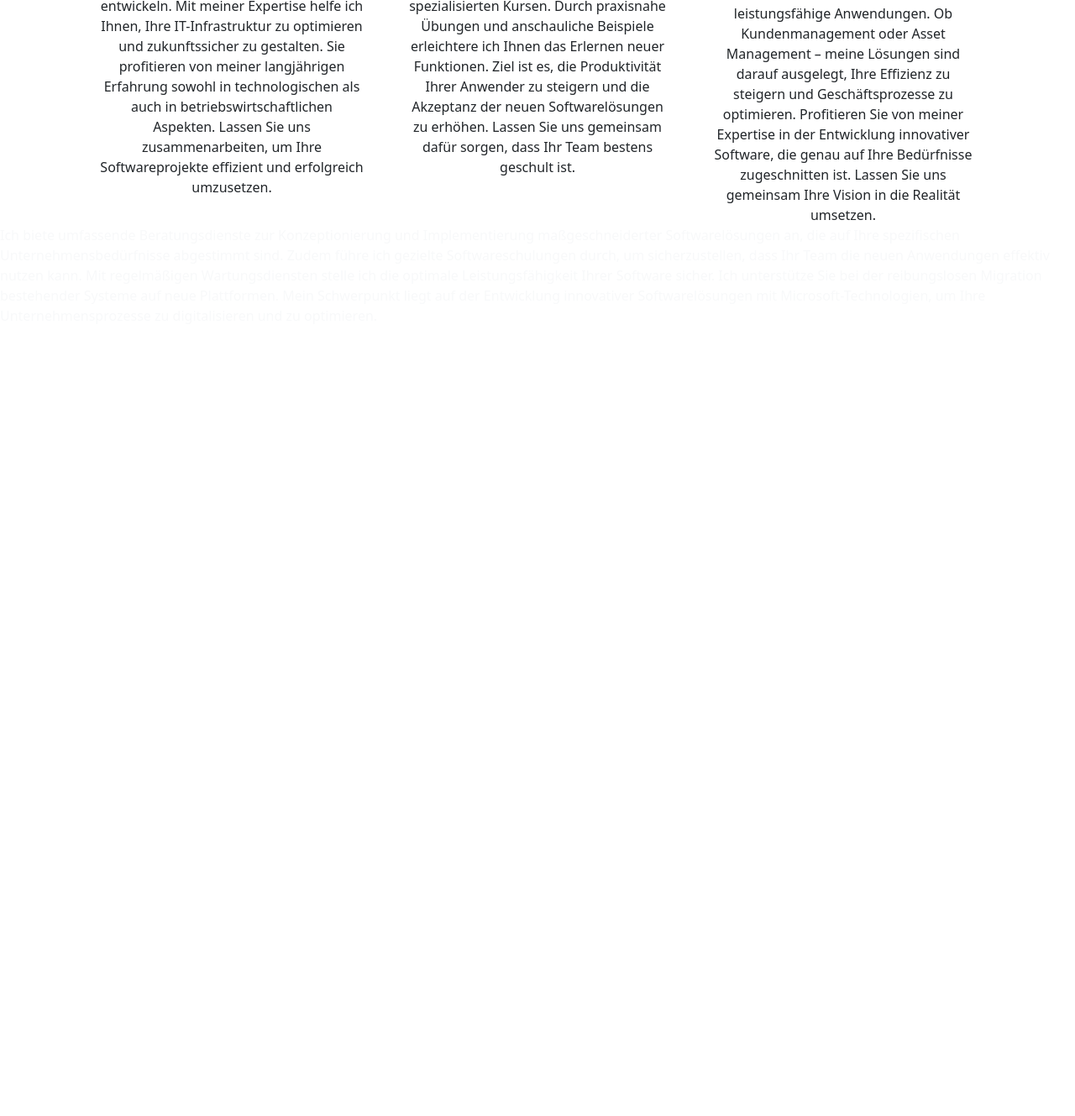
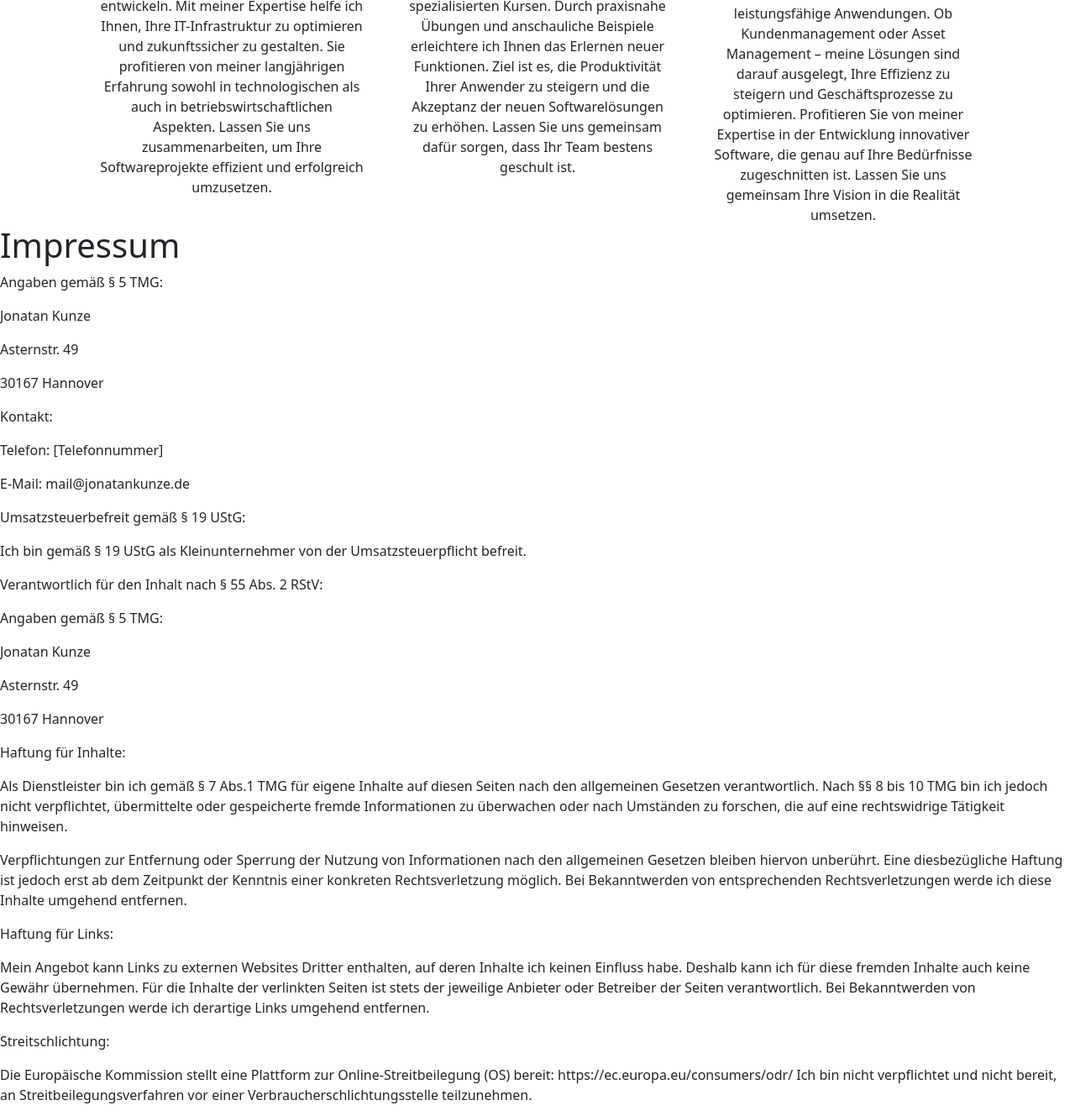
Before and after one commit to RebornStreicherJo/RebornStreicherJo.github.io, a plain HTML site: page index.html in a window 1280 px wide. Shown: the part 922-2251 px from the top of the page at 84% size. Before the commit the page ends 1326 px from the top, so only its background shows below. Drawn offline with nearby package versions, Linux system fonts and the light colour scheme.

Commit message:
imprint update

```diff
--- a/index.html
+++ b/index.html
@@ -99,7 +99,8 @@
                     <div class="icon-stack icon-stack-xl bg-gradient-primary-to-secondary text-white mb-4"><i
                             data-feather="smartphone"></i></div>
                     <h3>Softwareschulungen</h3>
-                    <p class="mb-0 text-justify">Ich biete gezielte Schulungen für die von mir entwickelte Software an, damit Sie und
+                    <p class="mb-0 text-justify">Ich biete gezielte Schulungen für die von mir entwickelte Software an,
+                        damit Sie und
                         Ihr Team sie vollständig verstehen und effektiv nutzen können. Meine Trainings sind auf Ihre
                         individuellen Bedürfnisse zugeschnitten, von grundlegenden Einführungen bis hin zu
                         spezialisierten Kursen. Durch praxisnahe Übungen und anschauliche Beispiele erleichtere ich
@@ -111,7 +112,8 @@
                     <div class="icon-stack icon-stack-xl bg-gradient-primary-to-secondary text-white mb-4"><i
                             data-feather="code"></i></div>
                     <h3>Entwicklung von Softwarelösungen</h3>
-                    <p class="mb-0 text-justify">Mein Schwerpunkt liegt auf der Entwicklung maßgeschneiderter Softwarelösungen, die
+                    <p class="mb-0 text-justify">Mein Schwerpunkt liegt auf der Entwicklung maßgeschneiderter
+                        Softwarelösungen, die
                         Ihre Unternehmensprozesse digitalisieren. Mit den Technologien der Microsoft Power Platform und
                         ASP.NET erstelle ich leistungsfähige Anwendungen. Ob Kundenmanagement oder Asset Management –
                         meine Lösungen sind darauf ausgelegt, Ihre Effizienz zu steigern und Geschäftsprozesse zu
@@ -122,6 +124,54 @@
             </div>
         </div>
     </section>
+
+    <!-- Imprint -->
+    <section id="Imprint">
+        <h1>Impressum</h1>
+        <p> Angaben gemäß § 5 TMG:</p>
+        <p> Jonatan Kunze</p>
+        <p> Asternstr. 49</p>
+        <p> 30167 Hannover</p>
+
+        <p> Kontakt:</p>
+        <p> Telefon: [Telefonnummer]</p>
+        <p> E-Mail: mail@jonatankunze.de</p>
+
+        <p> Umsatzsteuerbefreit gemäß § 19 UStG:</p>
+        <p>Ich bin gemäß § 19 UStG als Kleinunternehmer von der Umsatzsteuerpflicht befreit.</p>
+
+        <p> Verantwortlich für den Inhalt nach § 55 Abs. 2 RStV:</p>
+        <p> Angaben gemäß § 5 TMG:</p>
+        <p> Jonatan Kunze</p>
+        <p> Asternstr. 49</p>
+        <p> 30167 Hannover</p>
+
+        <p> Haftung für Inhalte:</p>
+        <p> Als Dienstleister bin ich gemäß § 7 Abs.1 TMG für eigene Inhalte auf diesen Seiten nach den
+            allgemeinen Gesetzen verantwortlich. Nach §§ 8 bis 10 TMG bin ich jedoch nicht verpflichtet,
+            übermittelte oder gespeicherte fremde Informationen zu überwachen oder nach Umständen zu forschen,
+            die auf eine rechtswidrige Tätigkeit hinweisen.</p>
+
+        <p> Verpflichtungen zur Entfernung oder Sperrung der Nutzung von Informationen nach den allgemeinen
+            Gesetzen bleiben hiervon unberührt. Eine diesbezügliche Haftung ist jedoch erst ab dem Zeitpunkt der
+            Kenntnis einer konkreten Rechtsverletzung möglich. Bei Bekanntwerden von entsprechenden
+            Rechtsverletzungen werde ich diese Inhalte umgehend entfernen.</p>
+
+        <p> Haftung für Links:</p>
+        <p> Mein Angebot kann Links zu externen Websites Dritter enthalten, auf deren Inhalte ich keinen
+            Einfluss habe. Deshalb kann ich für diese fremden Inhalte auch keine Gewähr übernehmen. Für die
+            Inhalte der verlinkten Seiten ist stets der jeweilige Anbieter oder Betreiber der Seiten
+            verantwortlich. Bei Bekanntwerden von Rechtsverletzungen werde ich derartige Links umgehend
+            entfernen.</p>
+
+        <p> Streitschlichtung:</p>
+        <p>Die Europäische Kommission stellt eine Plattform zur Online-Streitbeilegung (OS) bereit:
+            https://ec.europa.eu/consumers/odr/
+            Ich bin nicht verpflichtet und nicht bereit, an Streitbeilegungsverfahren vor einer
+            Verbraucherschlichtungsstelle teilzunehmen.</p>
+        </p>
+    </section>
+
     <div class="svg-border-rounded text-light">
 
         <!-- Placeholder -->
```
